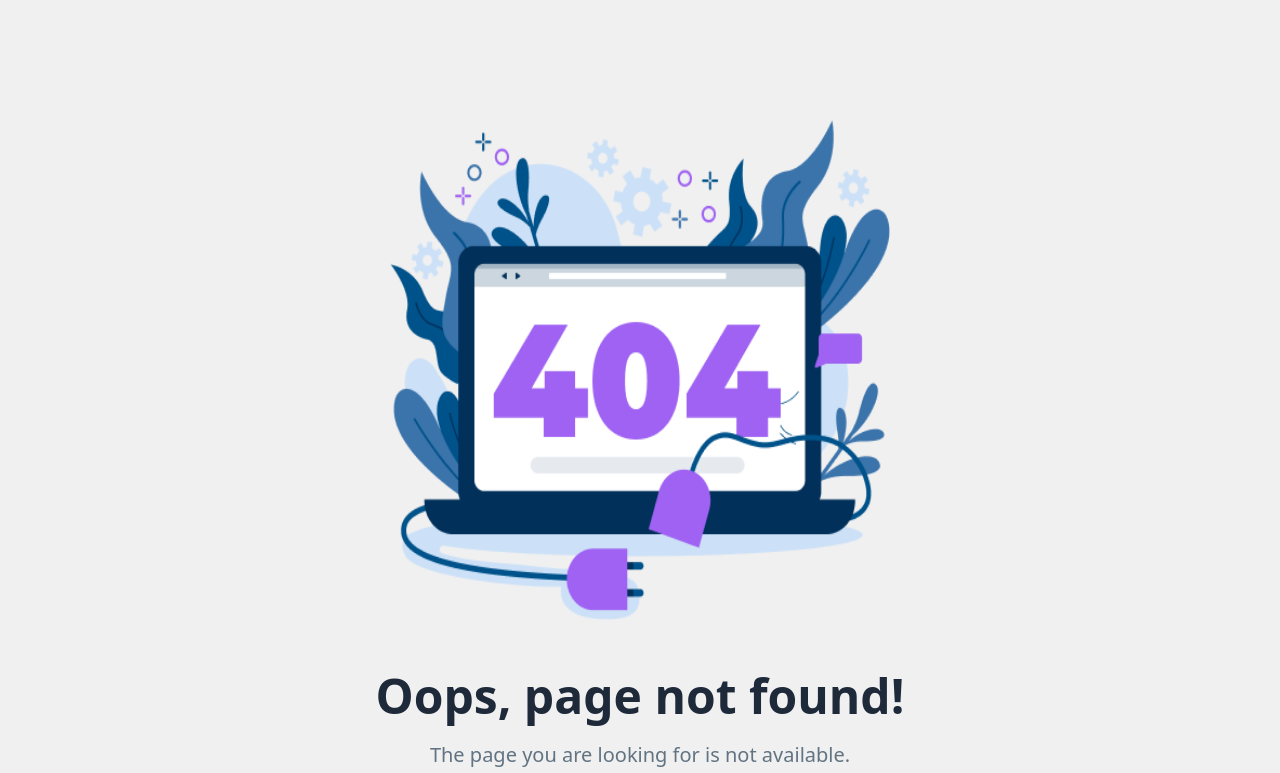
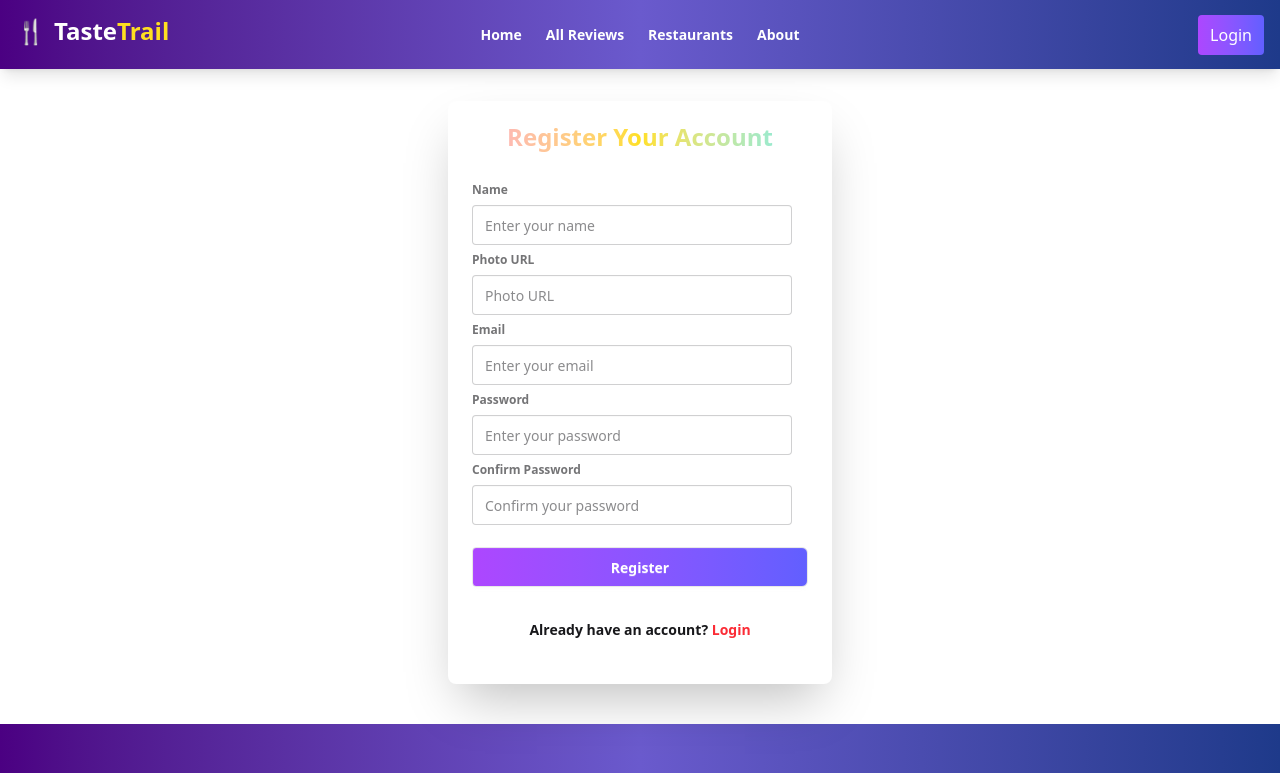
Before and after one commit to riyad1998-cyber/taste-trail, a React (Vite) app: page /auth/registration in a window 1280 px wide. Before the commit this address had no page. Shown: the top 773 px of the page. Built offline with nearby package versions, Linux system fonts and the light colour scheme; no server answers.

Commit message:
added my authentication functionalyty.I will add more letter

```diff
--- a/package.json
+++ b/package.json
@@ -13,9 +13,11 @@
     "@tailwindcss/vite": "^4.1.17",
     "dom": "^0.0.3",
     "firebase": "^12.5.0",
+    "icons": "^1.0.0",
     "lucide-react": "^0.553.0",
     "react": "^19.2.0",
     "react-dom": "^19.2.0",
+    "react-icons": "^5.5.0",
     "react-router": "^7.9.5",
     "react-router-dom": "^7.9.5",
     "router": "^2.2.0",
--- a/src/Components/Footer.jsx
+++ b/src/Components/Footer.jsx
@@ -18,8 +18,8 @@ const Footer = () => {
           <ul className="space-y-2 text-white/90">
             <li><Link className="hover:text-yellow-400 transition" to="/">Home</Link></li>
             <li><Link className="hover:text-yellow-400 transition" to="/reviews">All Reviews</Link></li>
-            <li><Link className="hover:text-yellow-400 transition" to="/add-review">Add Review</Link></li>
-            <li><Link className="hover:text-yellow-400 transition" to="/my-reviews">About Us</Link></li>
+            <li><Link className="hover:text-yellow-400 transition" to="/resturants">Resturants</Link></li>
+            <li><Link className="hover:text-yellow-400 transition" to="/about">About Us</Link></li>
           </ul>
         </div>
         <div>
@@ -40,7 +40,7 @@ const Footer = () => {
               placeholder="Enter your email"
               className="px-2 py-2 rounded-l-md border-none outline-white text-white w-full"
             />
-            <button className="bg-gradient-to-r from-purple-500  to-indigo-500 px-4 py-2 rounded-r-md font-semibold hover:bg-yellow-500 transition hover:scale-105 hover:shadow-[0_0_20px_rgba(159,98,242,0.6)] hover:from-[#7b3ff2] hover:to-[#b17cff] active:scale-95">
+            <button className="bg-gradient-to-r from-purple-500  to-indigo-500 px-4 py-2 rounded-r-md font-semibold hover:bg-yellow-500 transition hover:scale-100 hover:shadow-[0_0_20px_rgba(159,98,242,0.6)] hover:from-[#7b3ff2] hover:to-[#b17cff] active:scale-95">
               Subscribe
             </button>
           </div>
@@ -49,7 +49,9 @@ const Footer = () => {
       </div>
 
       <div className="bg-black/40 text-center py-4 mt-6 text-white/70 text-sm">
-        &copy; {new Date().getFullYear()} FoodieConnect. All rights reserved.
+      <div className="bg-gradient-to-r from-pink-300 via-yellow-300 to-cyan-300 bg-clip-text text-transparent font-bold">
+        &copy; {new Date().getFullYear()} TasteTrail All rights reserved.
+        </div>
       </div>
     </footer>
   );
--- a/src/Components/Navbar.jsx
+++ b/src/Components/Navbar.jsx
@@ -80,7 +80,7 @@ const Navbar = () => {
         </div>
 
         <div className="navbar-end">
-          <Link className="font-medium px-3 py-2 rounded transition-all duration-300 bg-gradient-to-r from-purple-500  to-indigo-500 hover:scale-105 hover:shadow-[0_0_20px_rgba(159,98,242,0.6)] hover:from-[#7b3ff2] hover:to-[#b17cff] active:scale-95">
+          <Link to="/auth/login" className="font-medium px-3 py-2 rounded transition-all duration-300 bg-gradient-to-r from-purple-500  to-indigo-500 hover:scale-100 hover:shadow-[0_0_20px_rgba(159,98,242,0.6)] hover:from-[#7b3ff2] hover:to-[#b17cff] active:scale-95">
             Login
           </Link>
         </div>
--- a/src/Firebase/Firebase.init.js
+++ b/src/Firebase/Firebase.init.js
@@ -0,0 +1,15 @@
+
+import { initializeApp } from "firebase/app";
+
+const firebaseConfig = {
+  apiKey: "AIzaSyC1iz5dFAOpKniBZe3jIYnTM4IsgU9kXT0",
+  authDomain: "taste-trail-b596a.firebaseapp.com",
+  projectId: "taste-trail-b596a",
+  storageBucket: "taste-trail-b596a.firebasestorage.app",
+  messagingSenderId: "154015040199",
+  appId: "1:154015040199:web:669bedcbe77e5ff74874e2"
+};
+
+// Initialize Firebase
+const app = initializeApp(firebaseConfig);
+export default app;
--- /dev/null
+++ b/src/Layout/AuthLayout.jsx
@@ -0,0 +1,19 @@
+import React from "react";
+import Navbar from "../Components/Navbar";
+import Login from "../Pages/Login";
+import Footer from "../Components/Footer";
+import { Outlet } from "react-router";
+
+const AuthLayout = () => {
+  return (
+    <div className="flex flex-col min-h-screen">
+      <Navbar></Navbar>
+      <div className="flex-1">
+        <Outlet></Outlet>
+      </div>
+      <Footer></Footer>
+    </div>
+  );
+};
+
+export default AuthLayout;
--- a/src/Pages/Login.jsx
+++ b/src/Pages/Login.jsx
@@ -1,11 +1,60 @@
 import React from 'react';
+import { Link } from 'react-router-dom';
+import { FcGoogle } from 'react-icons/fc';
 
 const Login = () => {
-    return (
-        <div>
+  return (
+    <div className='flex justify-center mt-8 items-center'>
+      <div className="card bg-base-100 w-full max-w-sm shrink-0 shadow-2xl py-5">
+        <h2 className='font-bold text-2xl text-center bg-gradient-to-r from-pink-300 via-yellow-300 to-cyan-300 bg-clip-text text-transparent'>
+          Login Your Account
+        </h2>
+        <div className="card-body">
+          <form>
+            <fieldset className="fieldset">
+              <label className="label font-bold">Email</label>
+              <input
+                name='email'
+                type="email"
+                className="input"
+                placeholder="Email"
+                required
+              />
+              <label className="label font-bold">Password</label>
+              <input
+                name='password'
+                type="password"
+                className="input"
+                placeholder="Password"
+                required
+              />
+              <button
+                type='button'
+                className="btn text-white mt-4 bg-gradient-to-r from-purple-500 to-indigo-500 px-4 py-2 rounded-r-md font-semibold hover:bg-yellow-500 transition hover:scale-100 hover:shadow-[0_0_10px_rgba(159,98,242,0.6)] hover:from-[#7b3ff2] hover:to-[#b17cff] active:scale-85"
+              >
+                Login
+              </button>
+            </fieldset>
+          </form>
 
+          <p className='flex items-center text-center justify-center my-2'>or</p>
+
+          <button
+            className='btn bg-gradient-to-r from-purple-500 to-pink-500 text-white w-full flex items-center justify-center gap-2 px-4 py-2 rounded-r-md font-semibold transition hover:scale-100 hover:shadow-[0_0_10px_rgba(159,98,242,0.6)] hover:from-[#7b3ff2] hover:to-[#b17cff] active:scale-85'
+          >
+            <FcGoogle size={22} /> Continue With Google
+          </button>
+
+          <p className='font-semibold text-center pt-5'>
+            Don't have an account?{" "}
+            <Link  className='text-red-500' to="/auth/registration">
+              Register
+            </Link>
+          </p>
         </div>
-    );
+      </div>
+    </div>
+  );
 };
 
 export default Login;
--- a/src/Pages/Registrations.jsx
+++ b/src/Pages/Registrations.jsx
@@ -1,11 +1,102 @@
-import React from 'react';
+import React, { use } from 'react';
+import { Link } from 'react-router-dom';
+import { AuthContext } from '../Provider/AuthProvider';
 
-const Registrations = () => {
-    return (
-        <div>
+const Registration = () => {
 
+const {createUser, setUser} = use(AuthContext);
+
+const handleRegister = (e)=>{
+    e.preventDefault();
+    const form = e.target;
+    const name = form.name.value;
+    const email = form.email.value;
+    const photo = form.photo.value;
+    const password = form.password.value;
+    const confirmPassword = form.password.value;
+    createUser(email, password)
+    .then(result =>{
+        const user = result.user;
+        setUser(user);
+    })
+    .catch(error=>{
+        const errorMessage = error.message;
+        alert(errorMessage)
+    })
+}
+
+  return (
+    <div className='flex justify-center mt-8 items-center'>
+      <div className="card bg-base-100 w-full max-w-sm shadow-2xl py-5">
+        <h2 className='font-bold text-2xl text-center bg-gradient-to-r from-pink-300 via-yellow-300 to-cyan-300 bg-clip-text text-transparent'>
+          Register Your Account
+        </h2>
+        <div className="card-body">
+          <form onSubmit={handleRegister}>
+            <fieldset className="fieldset">
+              <label className="label font-bold">Name</label>
+              <input
+                name='name'
+                type="text"
+                className="input"
+                placeholder="Enter your name"
+                required
+              />
+
+              <label className="label font-bold">Photo URL</label>
+              <input
+                name='photo'
+                type="text"
+                className="input"
+                placeholder="Photo URL"
+                required
+              />
+
+              <label className="label font-bold">Email</label>
+              <input
+                name='email'
+                type="email"
+                className="input"
+                placeholder="Enter your email"
+                required
+              />
+
+              <label className="label font-bold">Password</label>
+              <input
+                name='password'
+                type="password"
+                className="input"
+                placeholder="Enter your password"
+                required
+              />
+              <label className="label font-bold">Confirm Password</label>
+              <input
+                name='confirmPassword'
+                type="password"
+                className="input"
+                placeholder="Confirm your password"
+                required
+              />
+
+              <button
+                type='submit'
+                className="btn text-white mt-4 bg-gradient-to-r from-purple-500 to-indigo-500 px-4 py-2 rounded-r-md font-semibold hover:bg-yellow-500 transition hover:scale-100 hover:shadow-[0_0_10px_rgba(159,98,242,0.6)] hover:from-[#7b3ff2] hover:to-[#b17cff] active:scale-85"
+              >
+                Register
+              </button>
+            </fieldset>
+          </form>
+
+          <p className='font-semibold text-center pt-5'>
+            Already have an account?{" "}
+            <Link className='text-red-500' to="/auth/login">
+              Login
+            </Link>
+          </p>
         </div>
-    );
+      </div>
+    </div>
+  );
 };
 
-export default Registrations;
+export default Registration;
--- /dev/null
+++ b/src/Pages/Resturant.jsx
@@ -0,0 +1,11 @@
+import React from 'react';
+
+const Resturant = () => {
+    return (
+        <div>
+
+        </div>
+    );
+};
+
+export default Resturant;
--- /dev/null
+++ b/src/Provider/AuthProvider.jsx
@@ -0,0 +1,36 @@
+import React, { createContext, useEffect, useState } from 'react';
+import app from '../Firebase/Firebase.init';
+export const AuthContext = createContext()
+import { createUserWithEmailAndPassword, getAuth, onAuthStateChanged } from "firebase/auth";
+
+const auth = getAuth(app);
+
+const AuthProvider = ({children}) => {
+const[user, setUser] = useState(null);
+
+const createUser = (email, password)=>{
+  return createUserWithEmailAndPassword(auth, email, password)
+};
+
+useEffect(()=>{
+   const unsubscribe =  onAuthStateChanged(auth, (currentUSer)=>{
+        setUser(currentUSer);
+    });
+    return()=>{
+         unsubscribe();
+    }
+},[])
+
+
+
+const authData = {
+    user,
+    setUser,
+    createUser,
+};
+    return  <AuthContext value={authData}>
+        {children}
+    </AuthContext>;
+};
+
+export default AuthProvider;
--- a/src/main.jsx
+++ b/src/main.jsx
@@ -4,9 +4,12 @@ import './index.css'
 import App from './App.jsx'
 import { RouterProvider } from "react-router/dom";
 import router from './Routes/Router.jsx';
+import AuthProvider from './Provider/AuthProvider.jsx';
 
 createRoot(document.getElementById('root')).render(
   <StrictMode>
-     <RouterProvider router={router} />,
+    <AuthProvider>
+     <RouterProvider router={router}/>,
+    </AuthProvider>
   </StrictMode>,
 )
```
Also changed, not shown: src/Routes/Router.jsx (+32 -0 lines), 1 other file (tests, documents, lock files or other folders).
